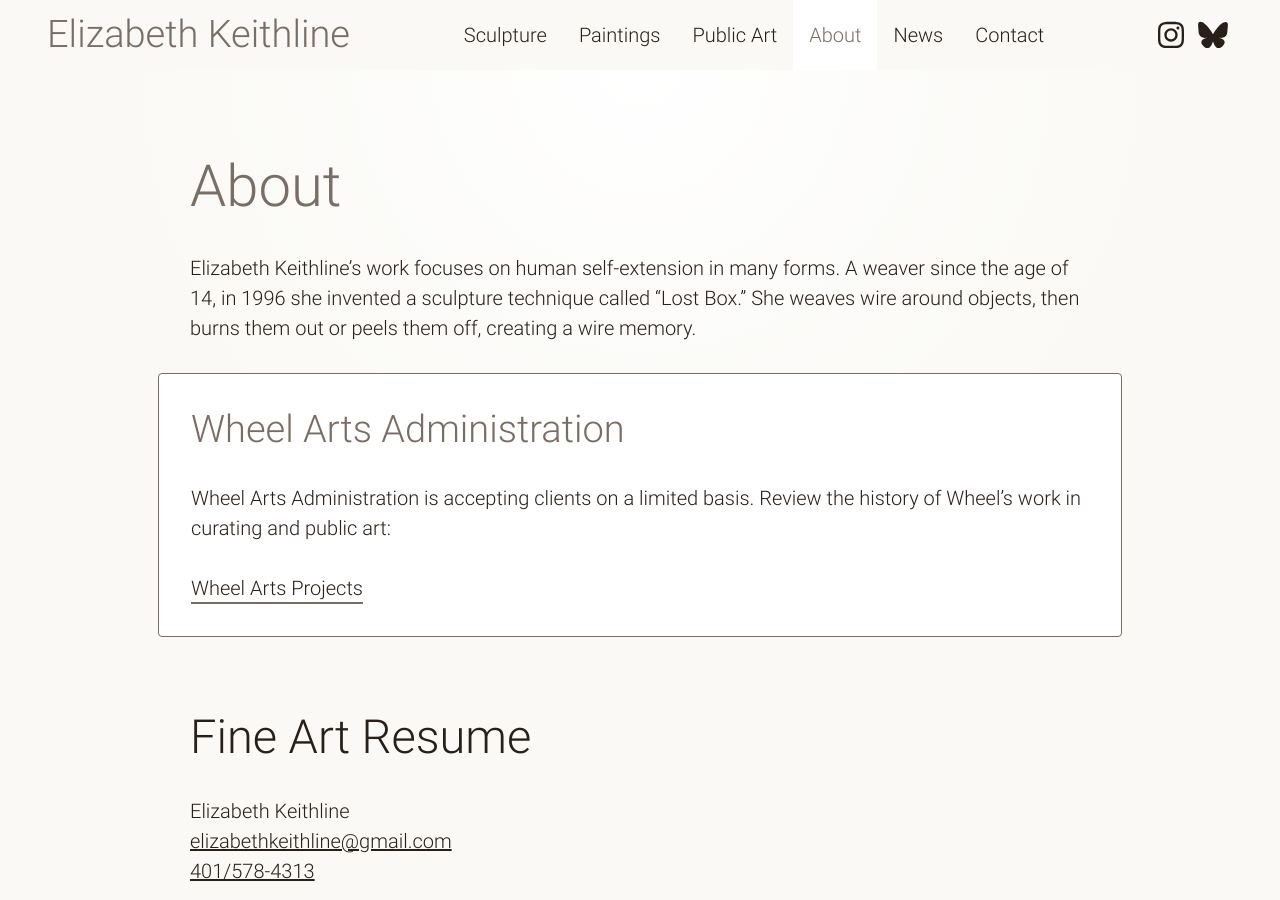
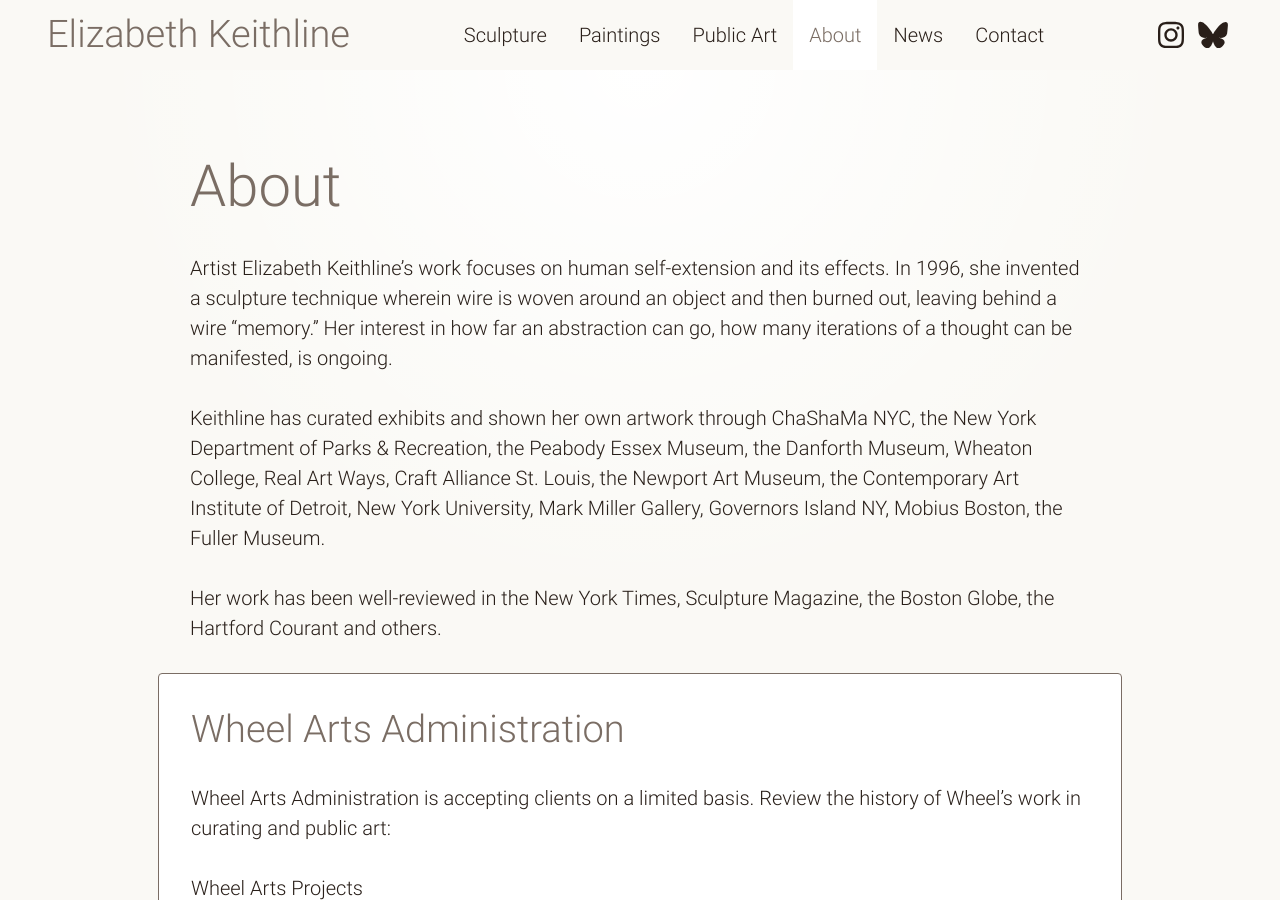
Before and after one commit to highchair/elizabethkeithline-com, a Jekyll site: the page built from about.md, in a window 1280 px wide and 900 px high. Built offline with Jekyll 4.4.1, drawn with Linux system fonts in a browser that asks for light colours; some web fonts are replaced.

```diff
--- a/_config.yml
+++ b/_config.yml
@@ -26,7 +26,7 @@ github_repo: "https://github.com/highchair/elizabethkeithline-com"
 baseurl: "/"
 port: 5060
 url: "http://127.0.0.1:5060" # the base hostname & protocol for your site, e.g. http://example.com
-prod_url: "http://elizabethkeithline.com" # should not end with a slash
+prod_url: "https://elizabethkeithline.com" # should not end with a slash
 destination: _site/
 
 # Build settings
--- a/about.md
+++ b/about.md
@@ -9,10 +9,17 @@ body-class: about
 
 # About
 
-Elizabeth Keithline’s work focuses on human self-extension in many forms. A weaver since the age of 14, in 1996 she invented a sculpture technique called “Lost Box.” She weaves wire around objects, then burns them out or peels them off, creating a wire memory.
+Artist Elizabeth Keithline’s work focuses on human self-extension and its effects. In 1996, she invented a sculpture technique wherein wire is woven around an object and then burned out, leaving behind a wire “memory.” Her interest in how far an abstraction can go, how many iterations of a thought can be manifested, is ongoing.
 {:.u__lead}
 
-<div id="readmore" class="u__infobox" markdown="1">
+<div id="readmore" markdown="1"></div>
+
+Keithline has curated exhibits and shown her own artwork through ChaShaMa NYC, the New York Department of Parks & Recreation, the Peabody Essex Museum, the Danforth Museum, Wheaton College, Real Art Ways, Craft Alliance St. Louis, the Newport Art Museum, the Contemporary Art Institute of Detroit, New York University, Mark Miller Gallery, Governors Island NY, Mobius Boston, the Fuller Museum.
+
+Her work has been well-reviewed in the New York Times, Sculpture Magazine, the Boston Globe, the Hartford Courant and others.
+
+<div class="u__infobox" markdown="1">
+
 ## Wheel Arts Administration
 {:.h3}
 
--- a/contact.html
+++ b/contact.html
@@ -9,14 +9,14 @@ body-class: home
 <h1 class="u__text__center u__rhythm">Contact</h1>
 
 <section class="c--text">
-  <p class="u__text__center u__rhythm">All works are for sale. For more information, please contact:</p>
+  <p class="u__text__center u__rhythm">For sales inquiries and more information, please contact:</p>
 
   <p class="u__text__center u__rhythm"><b>Elizabeth Keithline</b><br>
     <a href="mailto:elizabethkeithline@gmail.com">elizabethkeithline@gmail.com</a><br>
     <a href="tel:401-578-4313">401/578-4313</a>
   </p>
 
-  <p class="u__text__center u__rhythm">Or follow on Instagram <a href="{{ site.instagram }}" target="_blank" title="Opens in a new window" rel="noopener noreferrer">@elizabethkeithline</a></p>
+  <p class="u__text__center u__rhythm">Or follow/direct message on Instagram <a href="{{ site.instagram }}" target="_blank" title="Opens in a new window" rel="noopener noreferrer">@elizabethkeithline</a></p>
 
   <div class="gc--lg--9">
     {% comment %}
--- /dev/null
+++ b/robots.txt
@@ -0,0 +1,4 @@
+# This file is now REQUIRED by Google!
+
+User-agent: *
+Allow: /
```
Also changed, not shown: _posts/2026-01-10-forward-seasons.md (+0 -2 lines), wheel-arts.md (+1 -1 lines).
